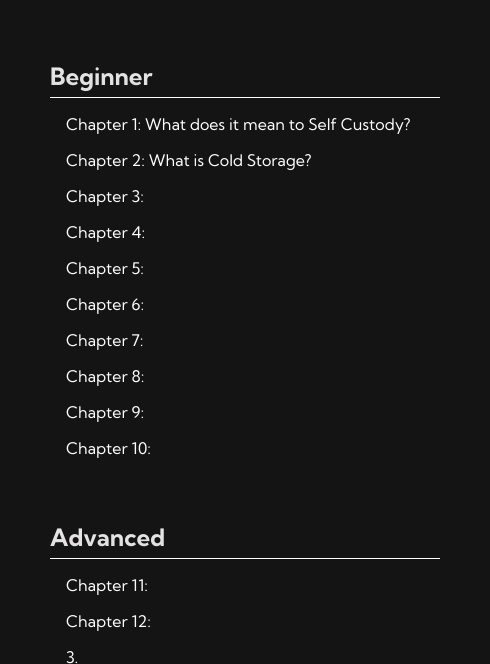
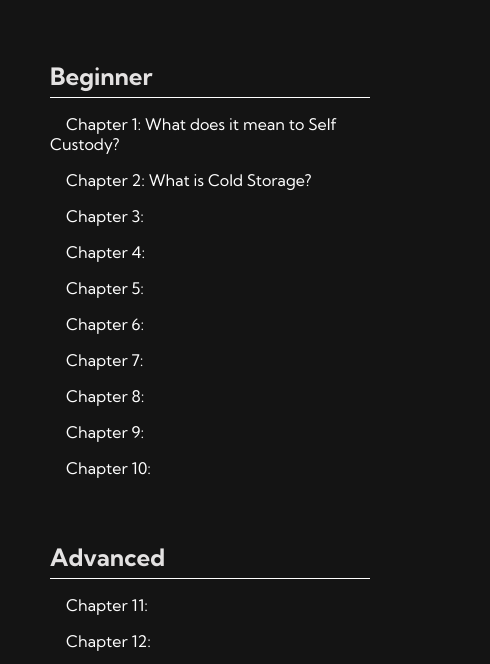
Before and after one commit to EhDee22/selfcustody, a plain HTML site: page docs/guides.html in a window 390 px wide. Shown: the part 194-858 px from the top of the page, 490 px wide, since content can reach past the window. Drawn offline with Linux system fonts and the light colour scheme.

Commit message:
edits to guides page

```diff
--- a/docs/styles.css
+++ b/docs/styles.css
@@ -768,8 +768,8 @@ body {
   margin: 0 auto;
   height: auto;
   background-color: #141414;
-  width: 100%;
-  max-width: 1200px;
+  width: 1200px;
+  max-width: 90%;
   padding: 0 50px;
   padding-top: 4rem;
 }
@@ -824,6 +824,11 @@ body {
   transition: all 0.3s ease;
 }
 
+@media screen and (max-width: 820px) {
+  .guide__container {
+    max-width: 80%;
+  }
+}
 /* Devices Page*/
 .devices {
   background-color: #141414;
@@ -836,8 +841,8 @@ body {
   margin: auto;
   height: auto;
   background-color: #141414;
-  width: 80%;
-  max-width: 1200px;
+  width: 1200px;
+  max-width: 80%;
   padding-top: 4rem;
 }
 
```
